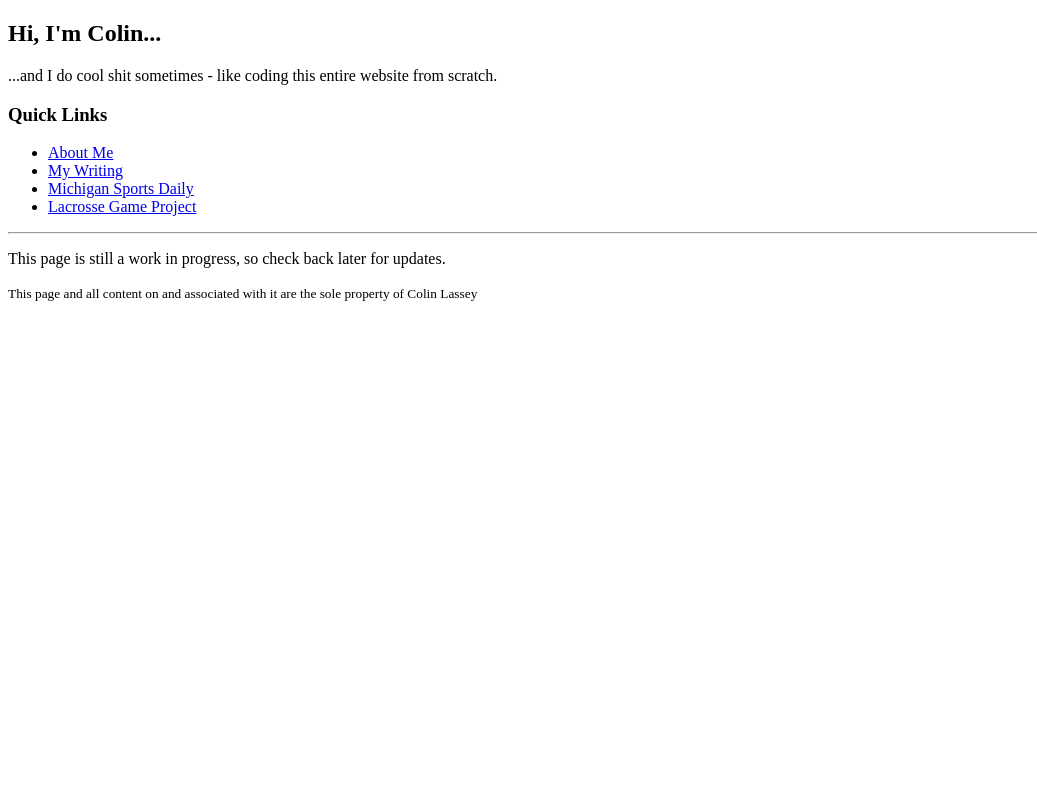
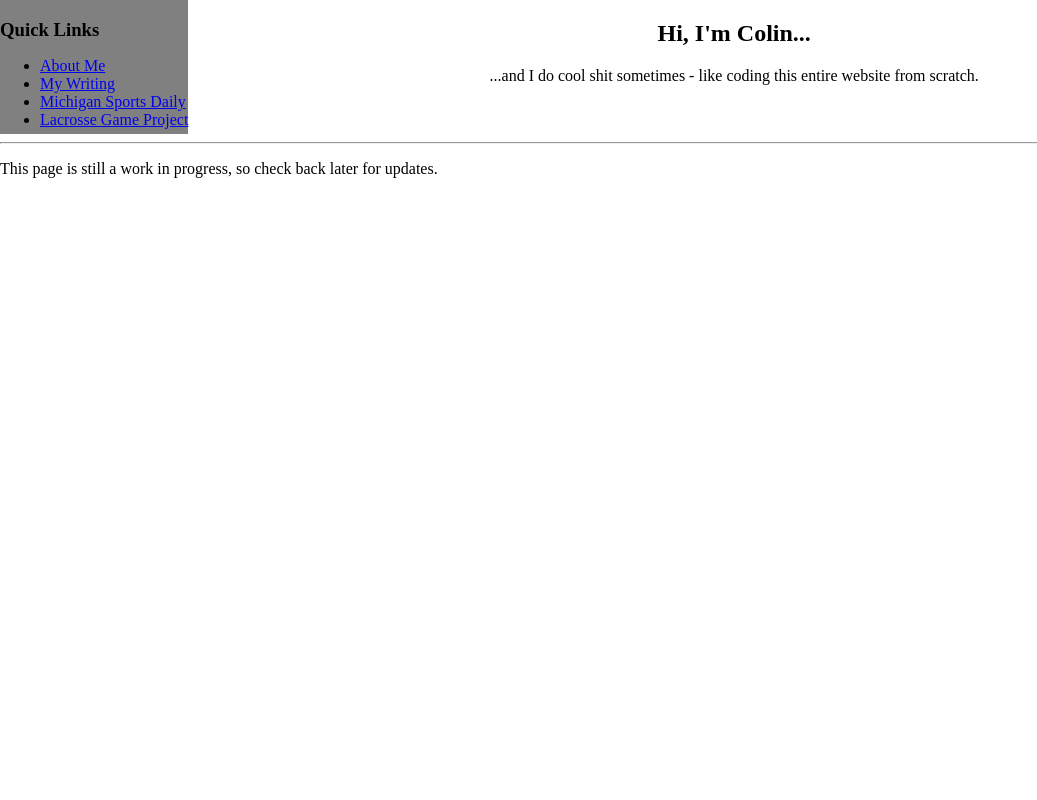
Before and after one commit to cklgaming/cklgaming.github.io, a plain HTML site: page index.html in a window 1280 px wide. Shown: the top 800 px of the page, without its empty margins (0-1037 px from the left). Drawn offline with Linux system fonts and the light colour scheme.

Commit message:
Initialized styles.css and started using CSS to style index.html

```diff
--- a/index.html
+++ b/index.html
@@ -4,18 +4,25 @@
     <meta charset="UTF-8">
     <meta name="viewport" content="width=device-width, initial-scale=1.0">
     <title>Colin Lassey</title>
+    <link href="styles.css" rel="stylesheet">
 </head>
 <body>
-    <h2>Hi, I'm Colin...</h2>
-    <p>...and I do cool shit sometimes - like coding this entire website from scratch.</p>
+    <div class="container">
+        <aside>
+            <h3 class="links">Quick Links</h3>
+            <ul class="links">
+                <li><a href="about-me.html">About Me</a></li>
+                <li><a href="writing.html">My Writing</a></li>
+                <li><a href="https://www.michigansportsdaily.com">Michigan Sports Daily</a></li>
+                <li><a href="https://cklgaming.github.io/laxGamev2">Lacrosse Game Project</a></li>
+            </ul>
+            </aside>
 
-    <h3>Quick Links</h3>
-    <ul>
-        <li><a href="about-me.html">About Me</a></li>
-        <li><a href="writing.html">My Writing</a></li>
-        <li><a href="https://www.michigansportsdaily.com">Michigan Sports Daily</a></li>
-        <li><a href="https://cklgaming.github.io/laxGamev2">Lacrosse Game Project</a></li>
-    </ul>
+        <header>
+            <h2>Hi, I'm Colin...</h2>
+            <p id="intro">...and I do cool shit sometimes - like coding this entire website from scratch.</p>
+        </header>
+    </div>
     <hr>
     <p>This page is still a work in progress, so check back later for updates.</p>
 
--- /dev/null
+++ b/styles.css
@@ -0,0 +1,31 @@
+html, body {
+    height: 100%;
+    margin: 0;
+    padding: 0;
+}
+
+.container {
+    display: flex;
+    align-items: flex-start;
+}
+
+header {
+    text-align: center;
+    flex: 1;
+}
+
+.links {
+    text-align: left;
+    margin-bottom: auto;
+    flex: 1;
+}
+
+aside {
+    background-color: grey;
+    padding-bottom: 5px;
+    position: static;
+}
+
+footer {
+    margin-top: 80%;
+}
```
